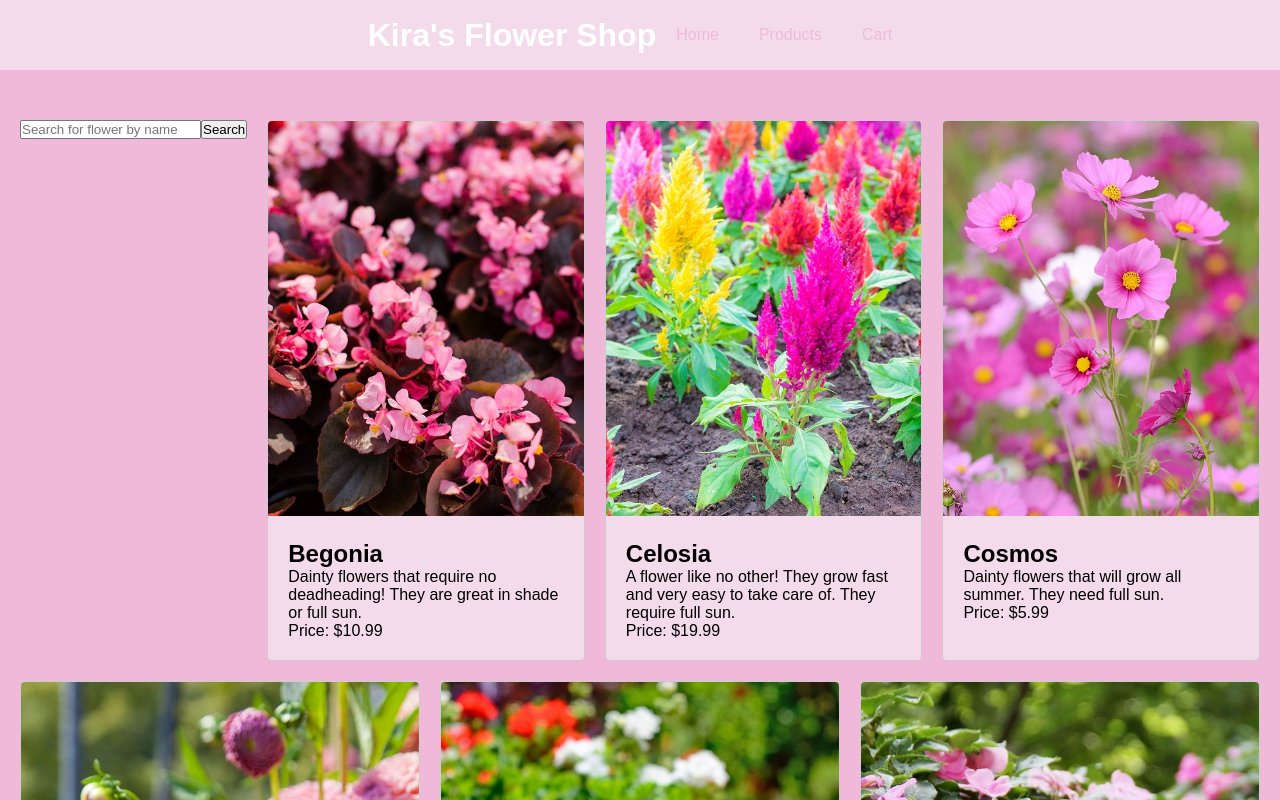
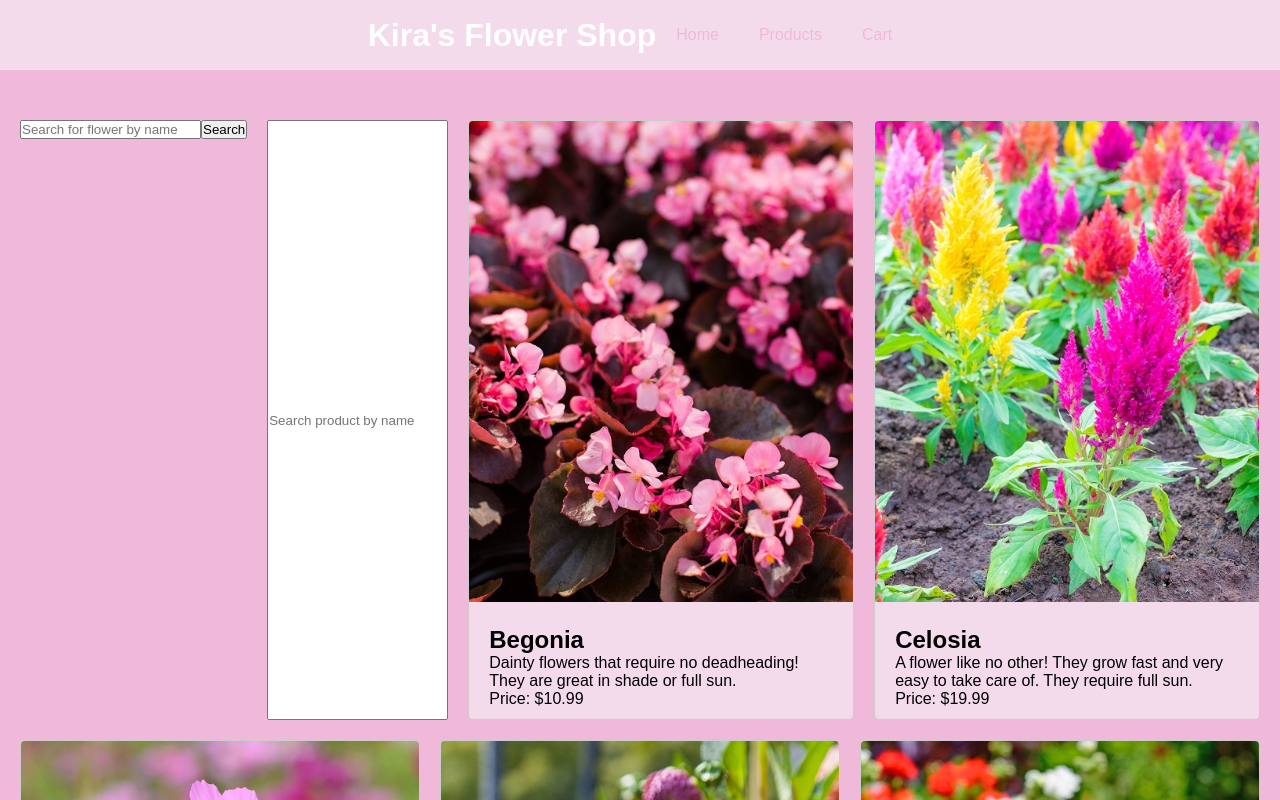
Before and after one commit to kiraashley24/inf655_midterm, a React (Create React App) app: page /productdetail in a window 1280 px wide. Shown: the top 800 px of the page. Built offline with nearby package versions, Linux system fonts and the light colour scheme.

Commit message:
accidently have two search bars. one does the same as before and the new one filters appropriately

```diff
--- a/src/App.js
+++ b/src/App.js
@@ -46,7 +46,8 @@ const App = () => {
         <Routes>
           <Route path="/" element={<HomePage />} />
           <Route path="/products" element={<Products products={ItemDescript} addToCart={addToCart} />} />
-          <Route path="/productdetail" element={<ProductDetail handleSearch={handleSearch} />} />
+          <Route path="/productdetail" element={<ProductDetail products={ItemDescript} handleSearch={handleSearch} />} />
+
           <Route path="/cart" element={<Cart cart={cart} removeFromCart={removeFromCart} />} />
           <Route path="/checkout" element={<Checkout cart={cart} setCart={setCart} totalPrice={calculateTotal()} handleSubmit={handleSubmit} />} />
           <Route path="/thankyou" element={<ThankYou />} />
--- a/src/pages/ProductDetail.js
+++ b/src/pages/ProductDetail.js
@@ -1,12 +1,31 @@
-import React from 'react';
+import React, { useState } from 'react';
 import ItemDescript from '../components/ItemDescript';
 import Search from '../components/Search';
 
 const ProductDetail = ({ handleSearch }) => {
+  // Assume ItemDescript is an array of products
+  const [searchTerm, setSearchTerm] = useState('');
+
+  // Filter products based on search term
+  const filteredProducts = ItemDescript.filter(product =>
+    product.name.toLowerCase().includes(searchTerm.toLowerCase())
+  );
+
+  // Handler for updating search term
+  const handleChange = (e) => {
+    setSearchTerm(e.target.value);
+  };
+
   return (
     <div className="products">
       <Search handleSearch={handleSearch} /> {/* Add the Search component */}
-      {ItemDescript.map((product) => (
+      <input
+        type="text"
+        placeholder="Search product by name"
+        value={searchTerm}
+        onChange={handleChange}
+      />
+      {filteredProducts.map((product) => (
         <div key={product.id} className="product-card">
           <img src={product.image} alt={product.name} />
           <div className="product-card-body">
```
